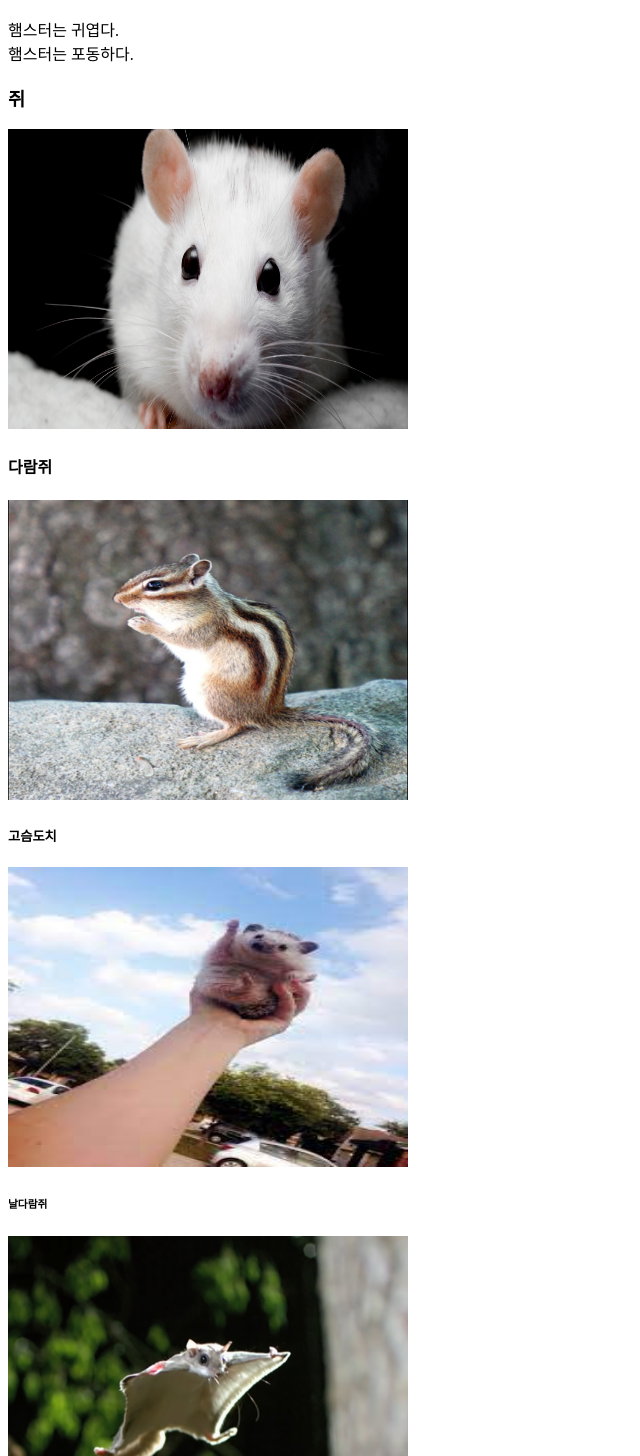
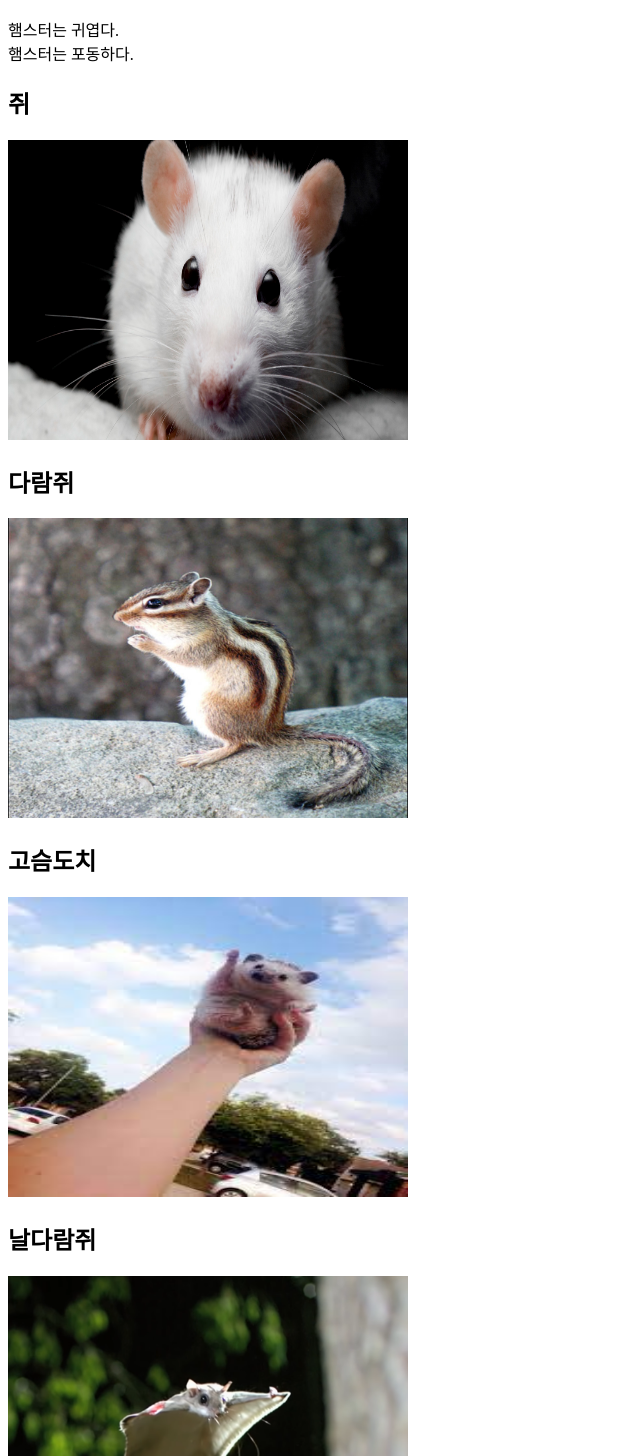
Before and after one commit to ohy404/htmlprojectbox, a plain HTML site: page index.html in a window 1280 px wide. Shown: the part 447-1903 px from the top of the page, without its empty margins (0-640 px from the left). Drawn offline with Linux system fonts and the light colour scheme.

Commit message:
9월 6일 1교시 변경

```diff
--- a/index.html
+++ b/index.html
@@ -8,18 +8,18 @@
 <body>
     <h1>내가 사랑하는 동물</h1>
     <h2>햄스터</h2>
-        <img src="img/OIP.jpg" alt="hampter" width="400" height="300">
+        <img src="img/OIP.jpg" alt="hampter" width="400" height="300"> <!--https://th.bing.com/th/id/OIP.X8xRk5exMMFQCBOsnSg__gHaKB?pid=ImgDet&rs=1 -->
         <p>
             햄스터는 귀엽다.
             <br>햄스터는 포동하다.
         </p>
-    <h3>쥐</h3>
-        <img src="img/R.jpg" alt="jerry" width="400" height="300">
-    <h4>다람쥐</h4>
-        <img src="img/R (1).jpg" alt="청설모" width="400" height="300">
-    <h5>고슴도치</h5>
-        <img src="img/images.jpg" alt="소닉" width="400" height="300">
-    <h6>날다람쥐</h6>
-        <img src="img/dksdkwnjdy.png" alt="안아줘요" width="400" height="300">
+    <h2>쥐</h2>
+        <img src="img/R.jpg" alt="jerry" width="400" height="300"> <!--https://th.bing.com/th/id/R.a1375a40c1ed1f8fac7b7e5e001922a3?rik=OJRKcQLQxhlYiA&riu=http%3a%2f%2fi.huffpost.com%2fgen%2f2235668%2fimages%2fo-RAT-facebook.jpg&ehk=ubIOtBebMKCai0v9R0koRgV9MmSgk6YgVK7wW9BnPDY%3d&risl=&pid=ImgRaw&r=0 -->
+    <h2>다람쥐</h2>
+        <img src="img/R (1).jpg" alt="청설모" width="400" height="300"> <!-- https://th.bing.com/th/id/R.ffd8f27dec6b51997463e5697484aca5?rik=s%2b1JtdwpDH32Nw&riu=http%3a%2f%2fcfile211.uf.daum.net%2fimage%2f252EAF455382B423278D7F&ehk=zs2hKCa%2f1EpukIC7WFiLcLbgJHmCiC3QZqEaAtY0%2bUc%3d&risl=&pid=ImgRaw&r=0 -->
+    <h2>고슴도치</h2>
+        <img src="img/images.jpg" alt="소닉" width="400" height="300"> <!-- https://encrypted-tbn0.gstatic.com/images?q=tbn:ANd9GcSNdIkUzBYtCwPS56kmcqa5wQN4T6y_uKey4DCr0DvgFzjtkcadl2NqPXlI7xVTD85NuZc&usqp=CAU -->
+    <h2>날다람쥐</h2>
+        <img src="img/dksdkwnjdy.png" alt="안아줘요" width="400" height="300"> <!-- https://cdn.famtimes.co.kr/news/photo/202010/501651_2258_3112.png -->
 </body>
 </html>
```
